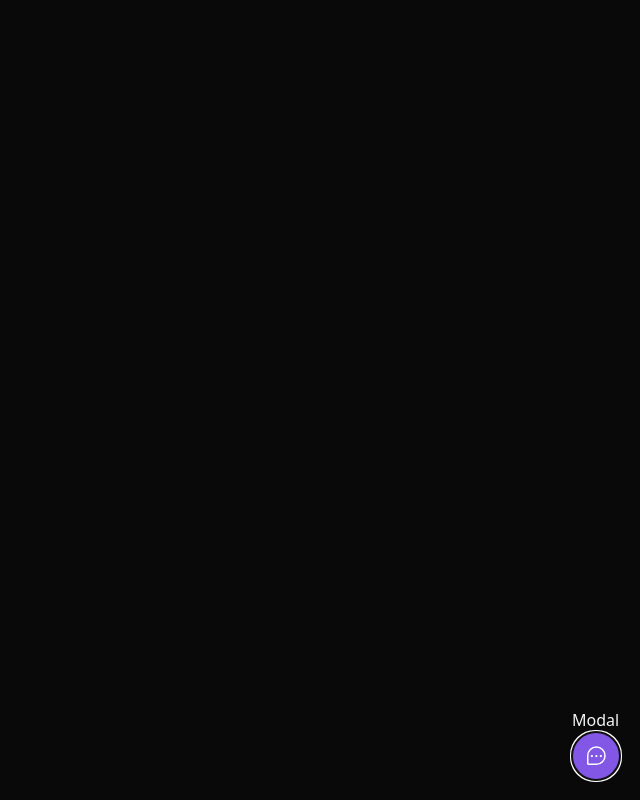
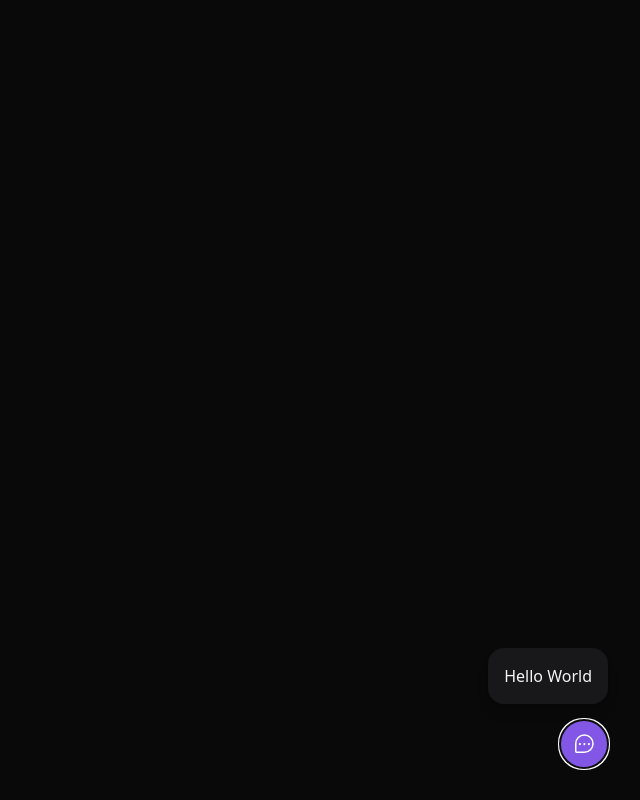
Before and after one commit to medriel/FeedGet, a React (Vite) app in the folder web/: page / in a window 1280 px wide. Both pictures are taken after a click on the button "Feedback". Shown: the whole page, without its empty margins (640-1280 px from the left). Built offline with nearby package versions, Linux system fonts and the light colour scheme.

Commit message:
Criando a estrutura do WidgetForm

```diff
--- a/web/src/components/Widget.tsx
+++ b/web/src/components/Widget.tsx
@@ -1,12 +1,15 @@
 import { ChatTeardropDots } from "phosphor-react"
 import { Popover } from '@headlessui/react'
+import { WidgetForm } from "./WidgetForm"
 
 export function Widget() {
 
   return (
-    <Popover className="absolute bottom-5 right-5">
+    <Popover className="absolute bottom-4 right-4 md:bottom-8 md:right-8 flex flex-col items-end">
 
-      <Popover.Panel>Modal</Popover.Panel>
+      <Popover.Panel>
+        <WidgetForm />
+      </Popover.Panel>
 
       <Popover.Button className="bg-brand-500 rounded-full px-3
       h-12 text-white flex items-center group">
--- /dev/null
+++ b/web/src/components/WidgetForm.tsx
@@ -0,0 +1,7 @@
+export function WidgetForm() {
+  return (
+    <div className="bg-zinc-900 p-4 relative rounded-2xl mb-4 flex flex-col items-center shadow-lg w-[calc(100vw-2rem)] md:w-auto">
+      Hello World
+    </div>
+  )
+}
```
